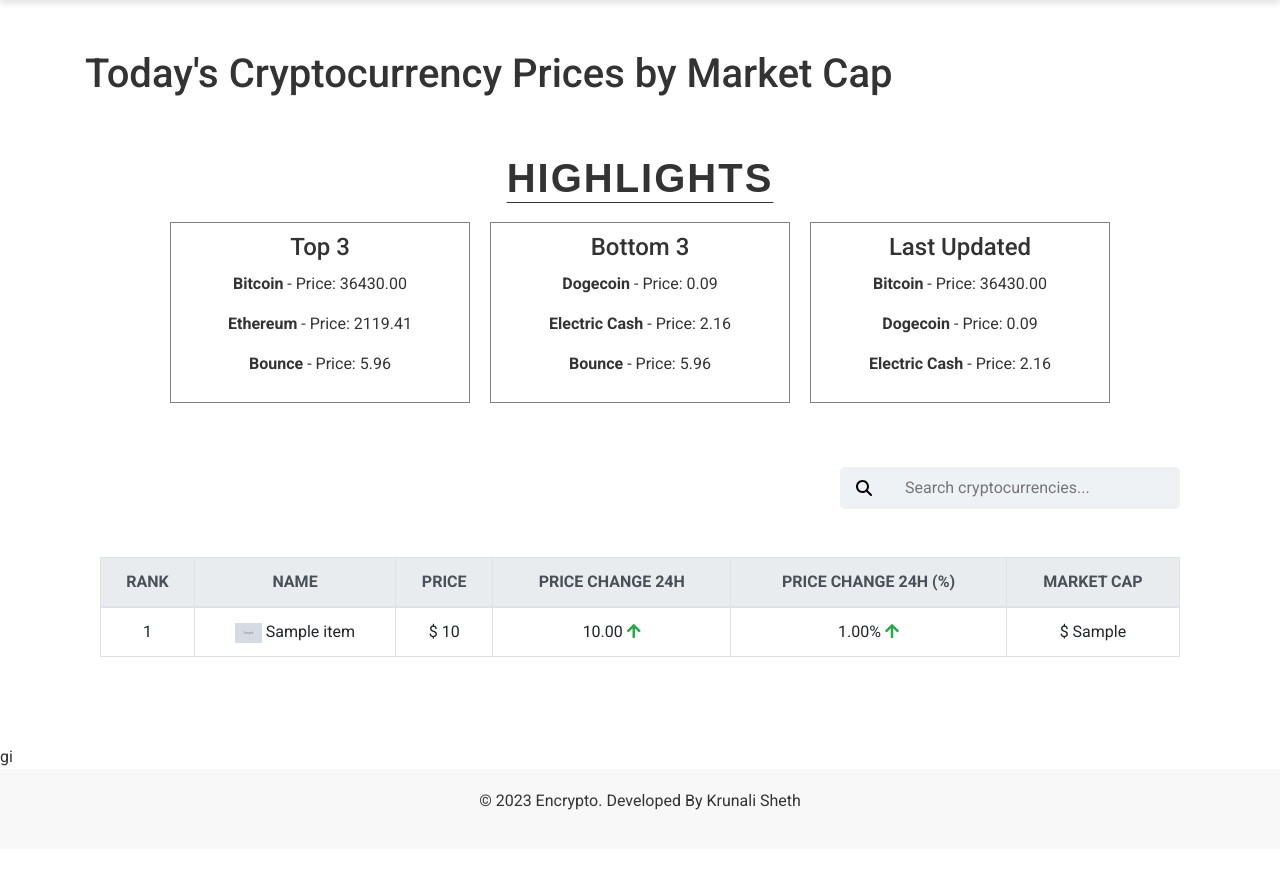
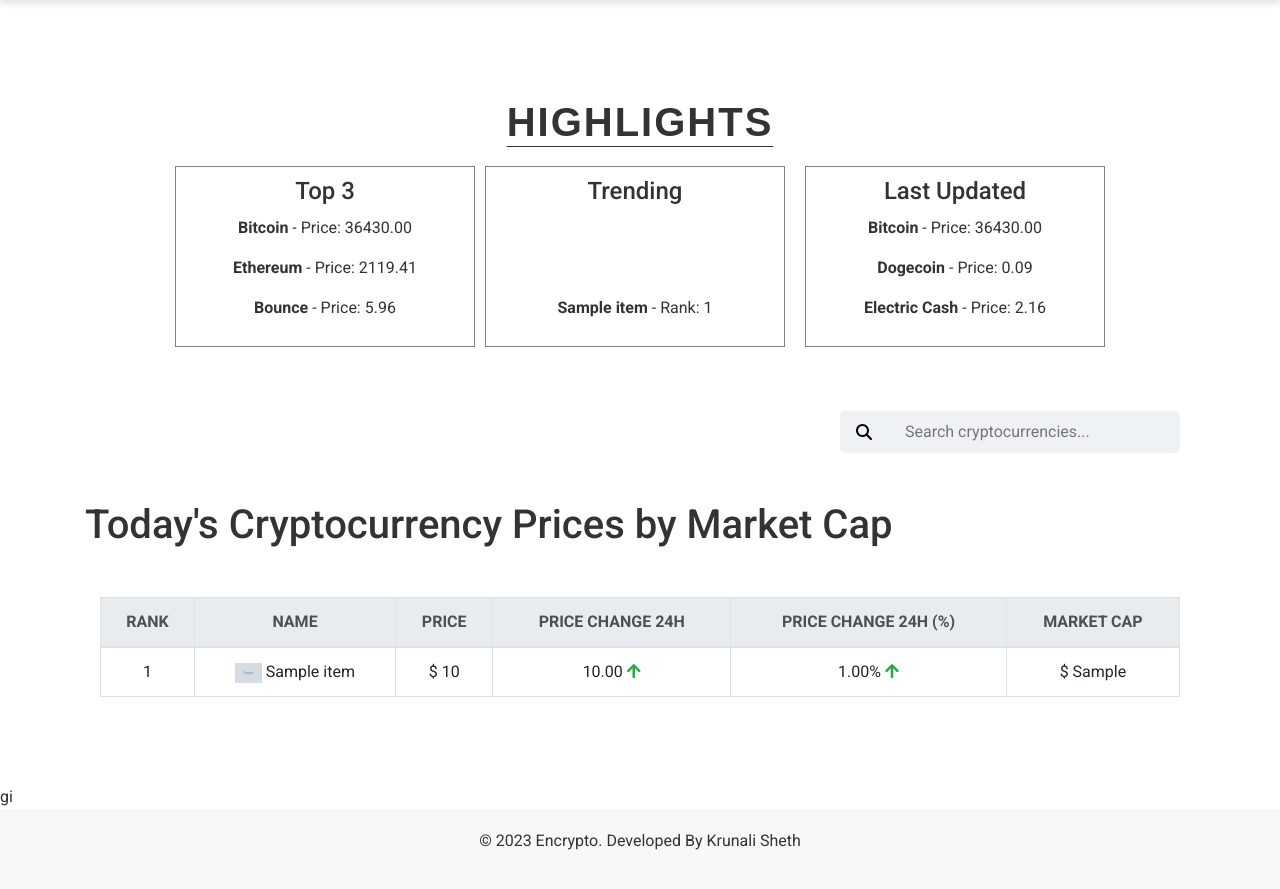
Before and after one commit to dataSHETHinks/Encrypto, a Django app: page / in a window 1280 px wide. Shown: the part 56-945 px from the top of the page. Before the commit the page ends 866 px from the top, so only its background shows below. Run offline with Django 4.2, Linux system fonts and the light colour scheme; data comes from the database, SQL or seed files in the repository; grey boxes marked "Sample" are stand-in pictures; a database or web service that is not in the repository returns one stand-in record (values such as "Sample title"); data that the repository does not hold is empty; some libraries are stand-ins or nearby versions.

Commit message:
zayed | highlights | trending tile dynamic
top 3 trending based on site search

```diff
--- a/mainapp/views.py
+++ b/mainapp/views.py
@@ -160,9 +160,12 @@ def home_view(request):
     top_10_crypto_url_global = ('https://api.coingecko.com/api/v3/coins/markets?vs_currency=USD&order=market_cap_desc'
                                 '&per_page=10&page=1&sparkline=true')
     top_10_crypto_data_global = requests.get(top_10_crypto_url_global).json()
+    # get the trending cryptocurrencies
+    trending_crypto_url = 'https://api.coingecko.com/api/v3/search/trending'
+    trending_crypto_data = requests.get(trending_crypto_url).json()
     highlights_data = Cryptocurrency.objects.all().order_by('-current_price')[:3]
     # Fetch bottom 3 cryptocurrencies based on price
-    bottom_3_price = Cryptocurrency.objects.all().order_by('current_price')[:3]
+    #bottom_3_price = Cryptocurrency.objects.all().order_by('current_price')[:3]
     # Fetch latest 3 cryptocurrencies based on date added
     latest_3_added = Cryptocurrency.objects.all().order_by('-id')[:3]
     # check if user is logged in
@@ -196,14 +199,16 @@ def home_view(request):
             'user_portfolio': user_portfolio,
             'crypto_price_changes': crypto_price_changes,
             'highlights_data': highlights_data,
-            'bottom_3_price': bottom_3_price,
+            'trending_crypto_data': trending_crypto_data,
+            #'bottom_3_price': bottom_3_price,
             'latest_3_added': latest_3_added,
         }
 
     else:
         context = {'top_10_crypto_data_global': top_10_crypto_data_global,
                    'highlights_data': highlights_data,
-                   'bottom_3_price': bottom_3_price,
+                   'trending_crypto_data': trending_crypto_data,
+                   #'bottom_3_price': bottom_3_price,
                    'latest_3_added': latest_3_added,
                    }
     return render(request, 'home.html', context)
--- a/templates/home.html
+++ b/templates/home.html
@@ -22,8 +22,6 @@ Home
   </div>
 {% endif %}
 
-    <h1>Today's Cryptocurrency Prices by Market Cap
-</h1>
 
 
 <!-- HIGHLIGHTS SECTION -->
@@ -40,13 +38,22 @@ Home
         {% endfor %}
     </div>
 
-    <!-- BOTTOM 3 CURRENCIES -->
+    <!-- TRENDING CURRENCIES SECTION -->
+    <div class="row justify-content-center">
+    </div>
+    <div class="flex-container trending-container">
+    <!-- Display the trending cryptocurrencies -->
     <div class="crypto-item">
-        <h3>Bottom 3</h3>
-        {% for cryptocurrency in bottom_3_price %}
-            <p><b>{{ cryptocurrency.name }}</b> - Price: {{ cryptocurrency.current_price }}</p>
-        {% endfor %}
+        <h3>Trending</h3>
+        {% for cryptocurrency in trending_crypto_data.coins|slice:":3" %}
+        <p>
+            <b>{{ cryptocurrency.item.name }}</b> - Rank: {{ cryptocurrency.item.market_cap_rank }}
+
+        </p>
+    {% endfor %}
     </div>
+    </div>
+
 
     <!-- LATEST 3 CURRENCIES -->
     <div class="crypto-item">
@@ -77,6 +84,10 @@ Home
     </div>
   </div>
 </div>
+
+        <h1>Today's Cryptocurrency Prices by Market Cap
+</h1>
+
 
 <!-- 24H Summary -->
 {% if user.is_authenticated %}
```
